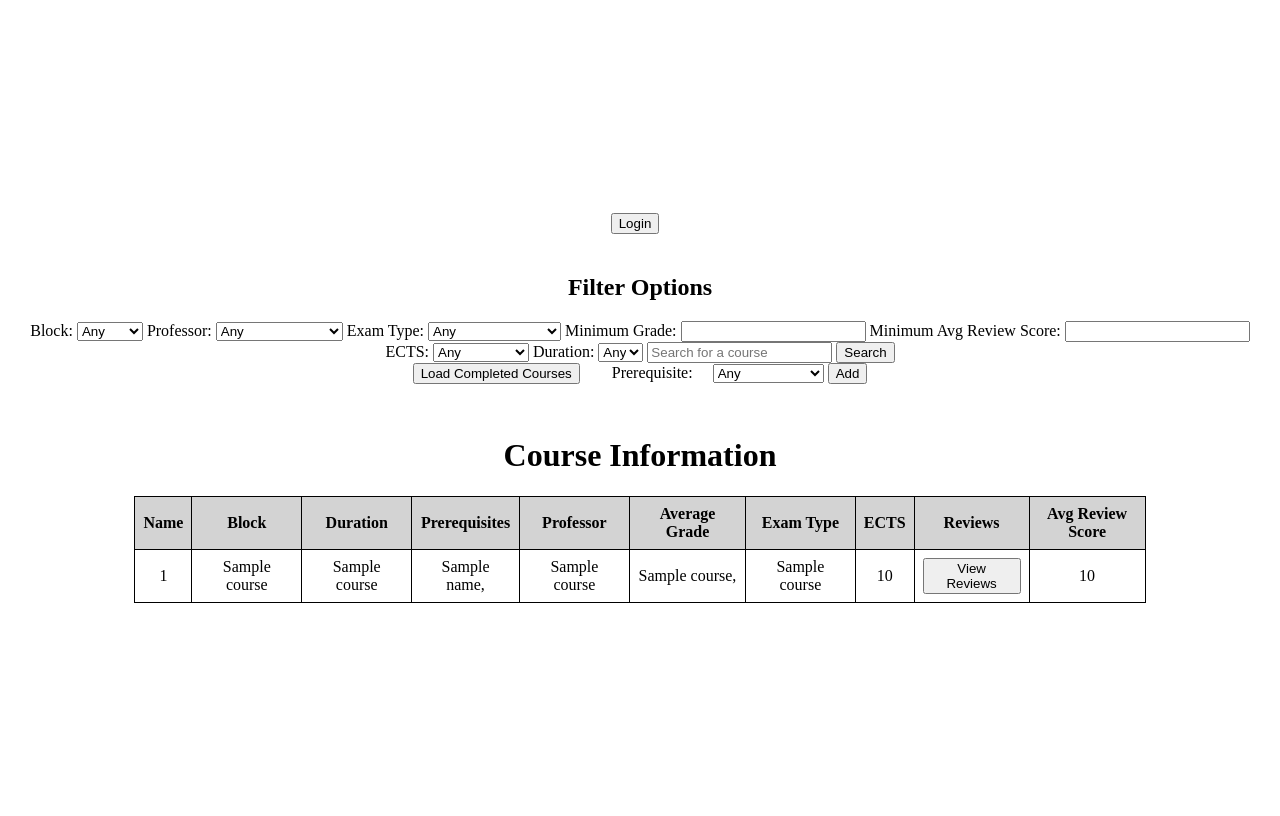
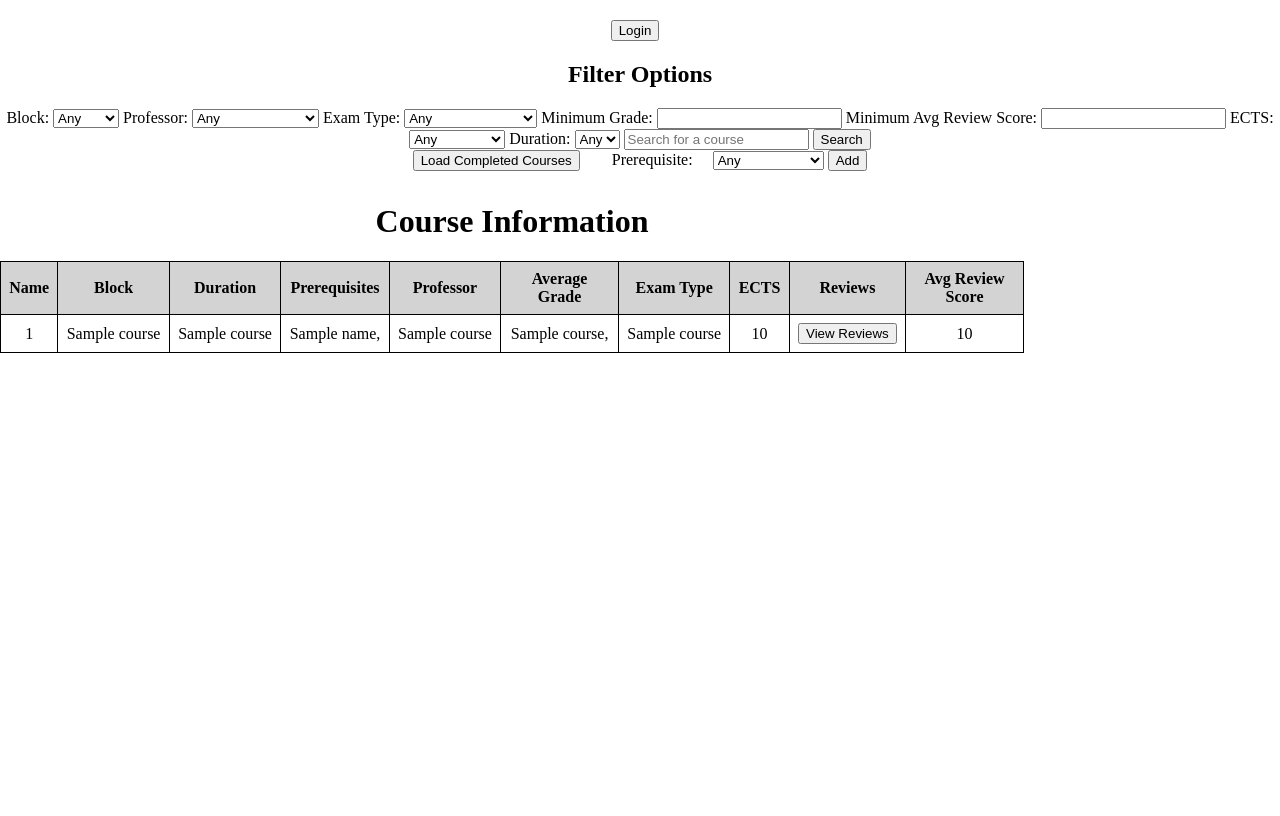
Before and after one commit to Seisision/DIS-project-2023-Group73, a Flask app: page / in a window 1280 px wide. After the commit the page ends 353 px from the top, so only its background shows below. Run offline with Flask 3, Linux system fonts and the light colour scheme; a database or web service that is not in the repository returns one stand-in record (values such as "Sample title"); some libraries are stand-ins or nearby versions.

Commit message:
fixed home css display bug

```diff
--- a/Course_Finder/templates/home.html
+++ b/Course_Finder/templates/home.html
@@ -8,23 +8,29 @@
 
 body {
     display: flex;
-            justify-content: center;
+    flex-direction: column;
     align-items: center;
-            height: 100vh;
-            flex-direction: column;
+    justify-content: flex-start;
+    min-height: 100vh;
+    margin: 0;
+    padding: 0;
 }
 
 .user-panel {
     display: flex;
     flex-direction: column;
     align-items: center;
-            justify-content: center;
+    justify-content: flex-start;
+    margin-top: 20px;
     margin-bottom: 20px;
 }
 
 .container {
     width: 80%;
     text-align: center;
+    /* display: flex;
+    max-height: 80vh;
+    overflow: auto; */
 }
 
         table {
@@ -55,6 +61,7 @@
 </head>
 <body>
     <!-- User panel with buttons to other pages and current user-->
+<div>
     <div class="user-panel">
         {% if current_user.is_authenticated %}
             <p>Logged in as: {{ current_user.name }}</p>
@@ -273,5 +280,6 @@
             </tbody>
         </table>
     </div>
+</div>
 </body>
 </html>
```
Lines whose indentation alone changed are shown as unchanged.
